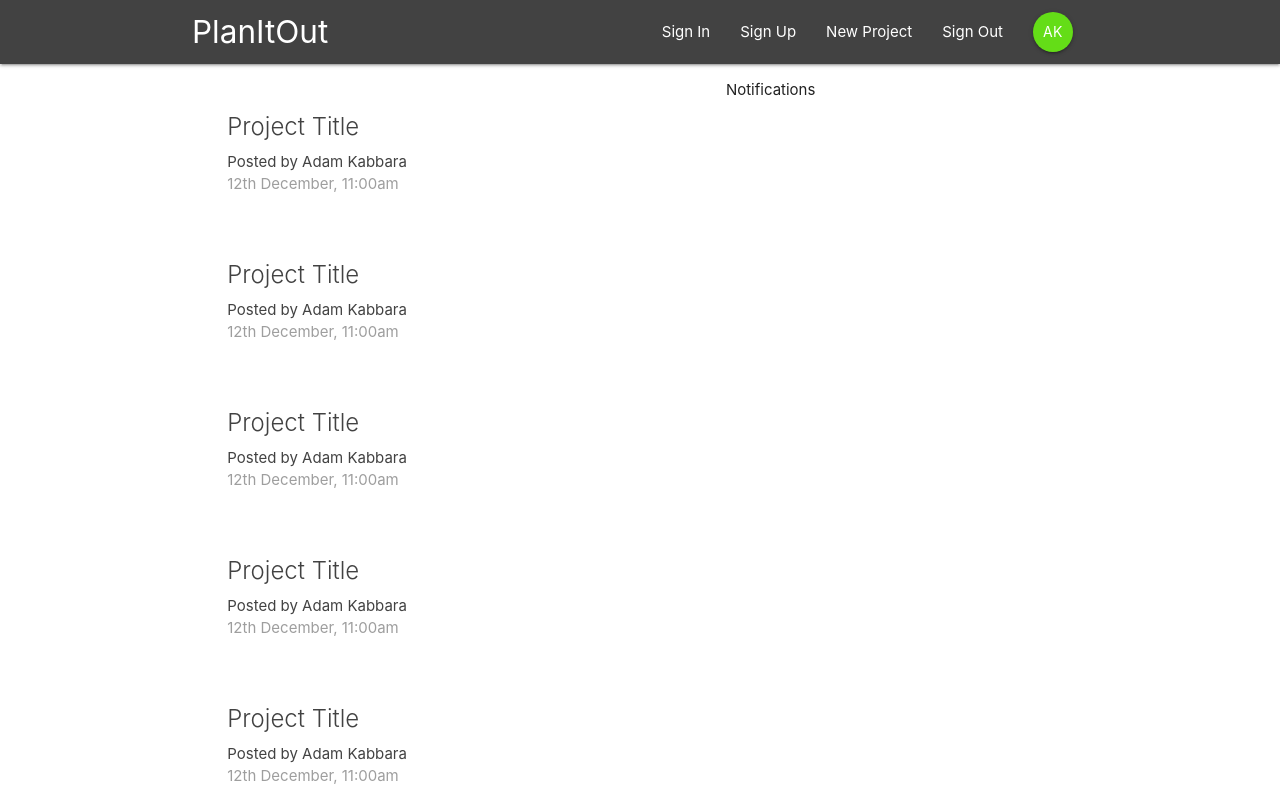
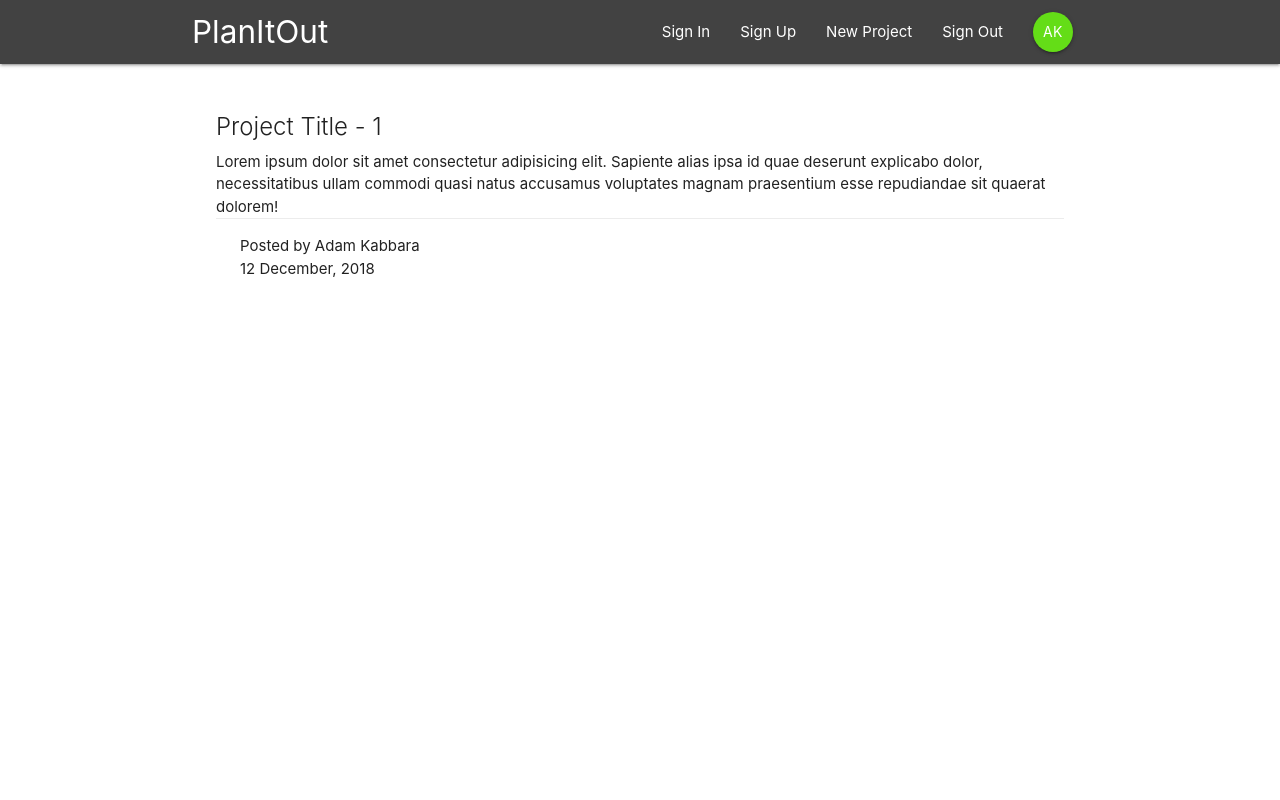
Before and after one commit to adamxkabbara/PlanItOut, a React (Create React App) app: page /project/1 in a window 1280 px wide. Shown: the top 800 px of the page. Built offline with nearby package versions, Linux system fonts and the light colour scheme.

Commit message:
[PojectDetails] Basic structure of ProjectDetails component complete

```diff
--- a/src/App.js
+++ b/src/App.js
@@ -2,6 +2,7 @@ import React, { Component } from 'react';
 import { BrowserRouter, Route, Switch } from 'react-router-dom';
 import Navbar from './components/layout/Navbar';
 import Dashboard from './components/dashboard/Dashboard';
+import ProjectDetails from './components/projects/ProjectDetails';
 
 class App extends Component {
     render() {
@@ -10,7 +11,8 @@ class App extends Component {
               <div className="App">
                   <Navbar />
                   <Switch>
-                    <Route path='/' component={Dashboard} />
+                    <Route exact path='/' component={Dashboard} />
+                    <Route path='/project/:id' component={ProjectDetails} />
                   </Switch>
               </div>
           </BrowserRouter>
--- a/src/components/projects/ProjectDetails.js
+++ b/src/components/projects/ProjectDetails.js
@@ -0,0 +1,22 @@
+import React from 'react'
+
+const ProjectDetails = (props) => {
+    console.log(props);
+    const id = props.match.params.id;
+  return (
+    <div className='container section project-details'>
+        <div className="card z-depth-0">
+            <div className="card-content">
+                <span className="card-title">Project Title - {id}</span>
+                <p>Lorem ipsum dolor sit amet consectetur adipisicing elit. Sapiente alias ipsa id quae deserunt explicabo dolor, necessitatibus ullam commodi quasi natus accusamus voluptates magnam praesentium esse repudiandae sit quaerat dolorem!</p>
+                <div className="card-action lighten-4 gery-text">
+                    <div>Posted by Adam Kabbara</div>
+                    <div>12 December, 2018</div>
+                </div>
+            </div>
+        </div>
+    </div>
+  )
+}
+
+export default ProjectDetails
```
